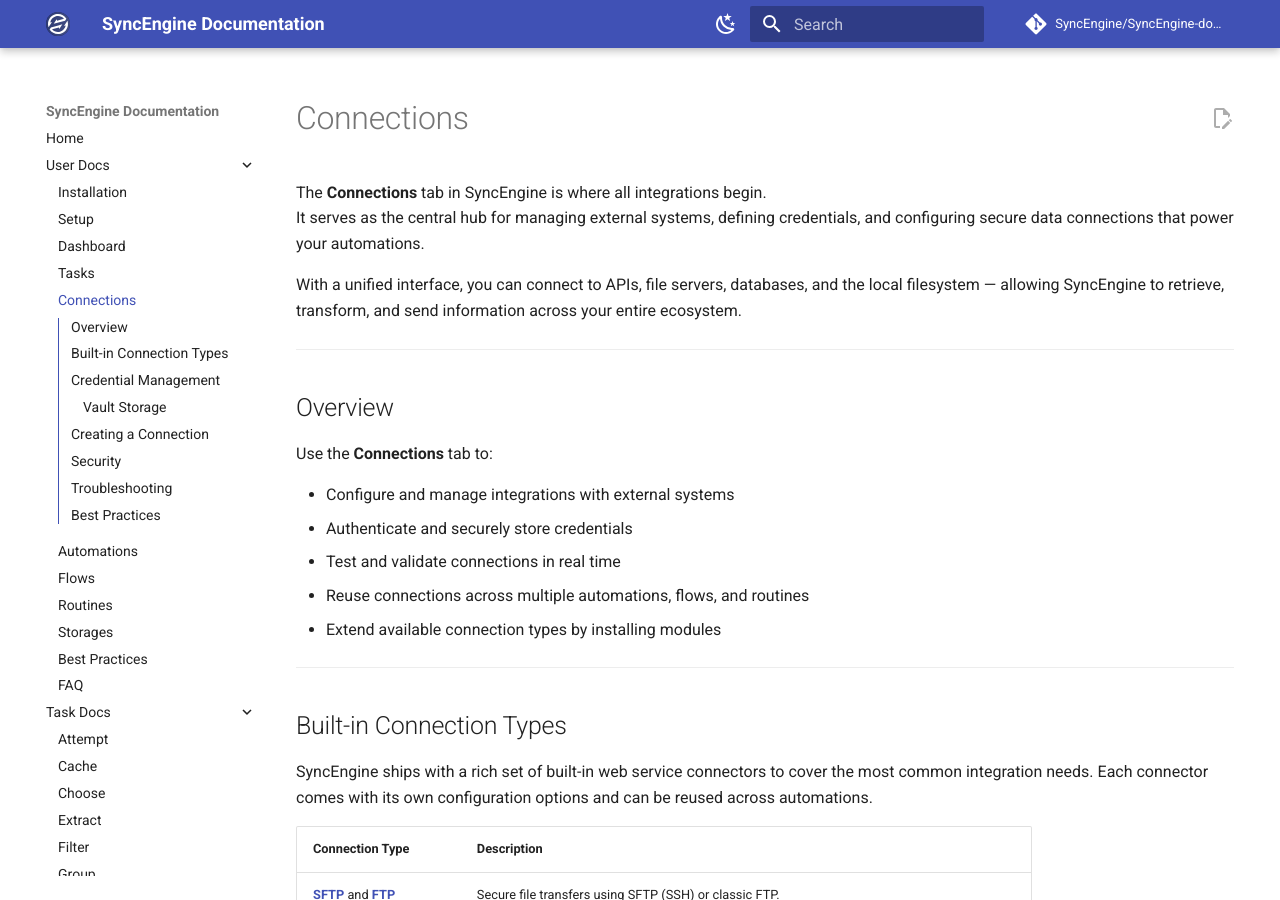
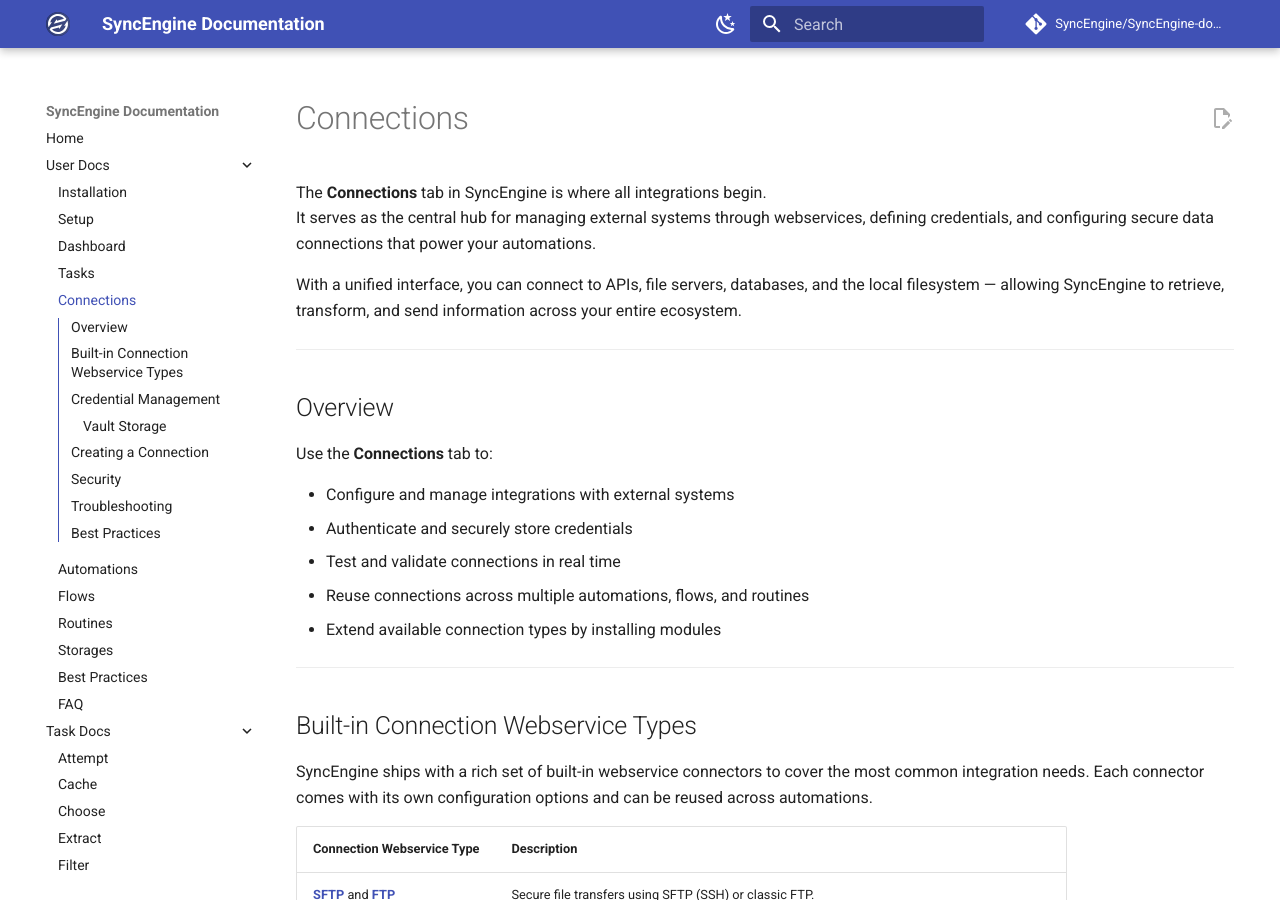
Before and after one commit to SyncEngine/docs, an MkDocs documentation site: the page built from docs/user/connections.md, in a window 1280 px wide and 900 px high. Built offline with MkDocs 1.6.1 and Material for MkDocs 9.7.7, drawn with Linux system fonts in a browser that asks for light colours; comment, search, counter and statistics services are not loaded.

Commit message:
Mention the term webservices

```diff
--- a/docs/user/connections.md
+++ b/docs/user/connections.md
@@ -1,5 +1,5 @@
 The **Connections** tab in SyncEngine is where all integrations begin.
-It serves as the central hub for managing external systems, defining credentials, and configuring secure data connections that power your automations.
+It serves as the central hub for managing external systems through webservices, defining credentials, and configuring secure data connections that power your automations.
 
 With a unified interface, you can connect to APIs, file servers, databases, and the local filesystem — allowing SyncEngine to retrieve, transform, and send information across your entire ecosystem.
 
@@ -17,11 +17,11 @@ Use the **Connections** tab to:
 
 ---
 
-## Built-in Connection Types
+## Built-in Connection Webservice Types
 
-SyncEngine ships with a rich set of built-in web service connectors to cover the most common integration needs. Each connector comes with its own configuration options and can be reused across automations.
+SyncEngine ships with a rich set of built-in webservice connectors to cover the most common integration needs. Each connector comes with its own configuration options and can be reused across automations.
 
-| Connection Type | Description |
+| Connection Webservice Type | Description |
 |------------------|-------------|
 | **[SFTP](../webservices/sftp.md)** and **[FTP](../webservices/ftp.md)** | Secure file transfers using SFTP (SSH) or classic FTP. |
 | **[HTTP No Auth](../webservices/http.md)** | Make HTTP requests to endpoints without authentication. |
```
